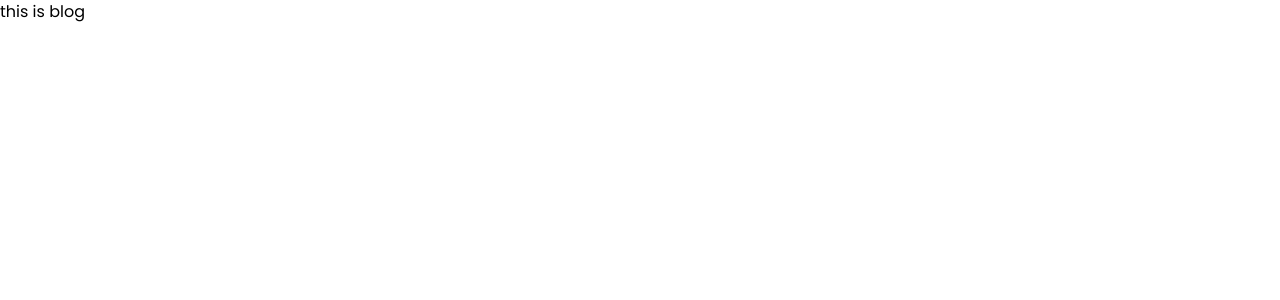
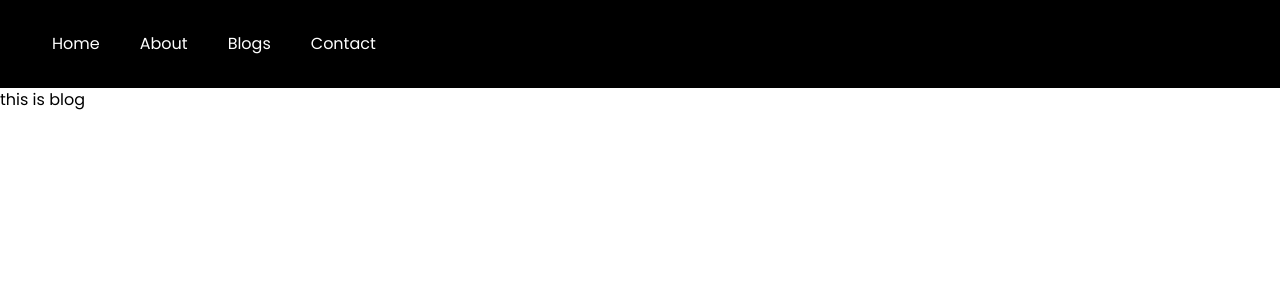
Before and after one commit to SalehAhmed19/hunting-coder-nextjs, a Next.js app: page /blogs in a window 1280 px wide. Shown: the top 300 px of the page. Built offline with nearby package versions, Linux system fonts and the light colour scheme.

Commit message:
navabr routing added successfully

```diff
--- a/pages/_app.js
+++ b/pages/_app.js
@@ -1,5 +1,6 @@
 import "@/styles/globals.css";
 import { Poppins } from "next/font/google";
+import Link from "next/link";
 const poppins = Poppins({
   weight: ["900", "800", "700", "600", "500", "400", "300", "200", "100"],
   subsets: ["latin"],
@@ -13,6 +14,22 @@ export default function App({ Component, pageProps }) {
           font-family: ${poppins.style.fontFamily};
         }
       `}</style>
+      <nav className="p-8 bg-black text-white">
+        <ul className="flex">
+          <Link href="/" className="mx-5">
+            Home
+          </Link>
+          <Link href="/about" className="mx-5">
+            About
+          </Link>
+          <Link href="/blogs" className="mx-5">
+            Blogs
+          </Link>
+          <Link href="/contact" className="mx-5">
+            Contact
+          </Link>
+        </ul>
+      </nav>
       <Component {...pageProps} />
     </>
   );
--- a/pages/index.js
+++ b/pages/index.js
@@ -1,5 +1,4 @@
 import Head from "next/head";
-import Image from "next/image";
 import { Inter } from "next/font/google";
 import styles from "@/styles/Home.module.css";
 
@@ -14,15 +13,6 @@ export default function Home() {
         <meta name="viewport" content="width=device-width, initial-scale=1" />
         <link rel="icon" href="/favicon.ico" />
       </Head>
-      <nav className="p-8 bg-black text-white">
-        <ul className="flex">
-          <li className="mx-5">Home</li>
-          <li className="mx-5">About</li>
-          <li className="mx-5">Blogs</li>
-          <li className="mx-5">Contact</li>
-        </ul>
-      </nav>
-
       <main>
         <h1 className="text-center font-bold text-4xl my-6">
           Super Blog website by HuntingCoders
```
